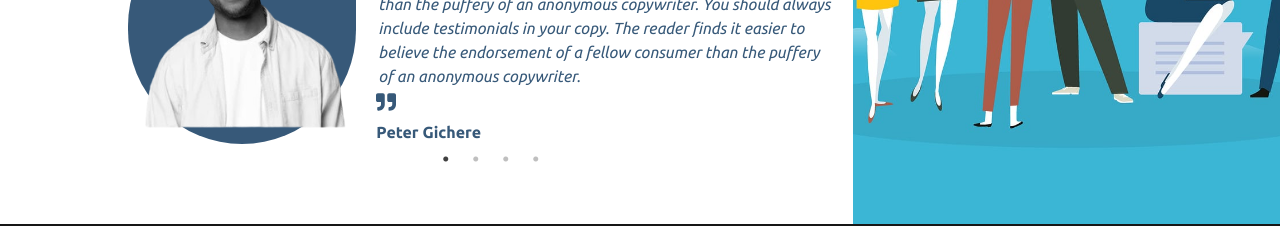
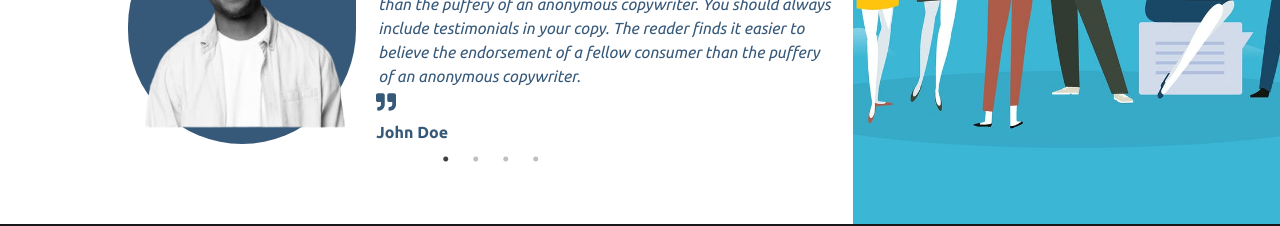
Before and after one commit to 1wes/pithone-international, a React (Vite) app: page / in a window 1280 px wide. Shown: the part 3260-3486 px from the top of the page. Built offline with nearby package versions, Linux system fonts and the light colour scheme; grey boxes are pictures that could not be loaded.

Commit message:
refactor(testimonial): change client name

```diff
--- a/src/components/testimonial.jsx
+++ b/src/components/testimonial.jsx
@@ -78,7 +78,7 @@ const Testimonial = () => {
                             <i><FaQuoteRight/></i>
                         </span>
                         <div className="client-name">
-                            Peter Gichere
+                            John Doe
                         </div>
                     </div>
                 </div>
```
